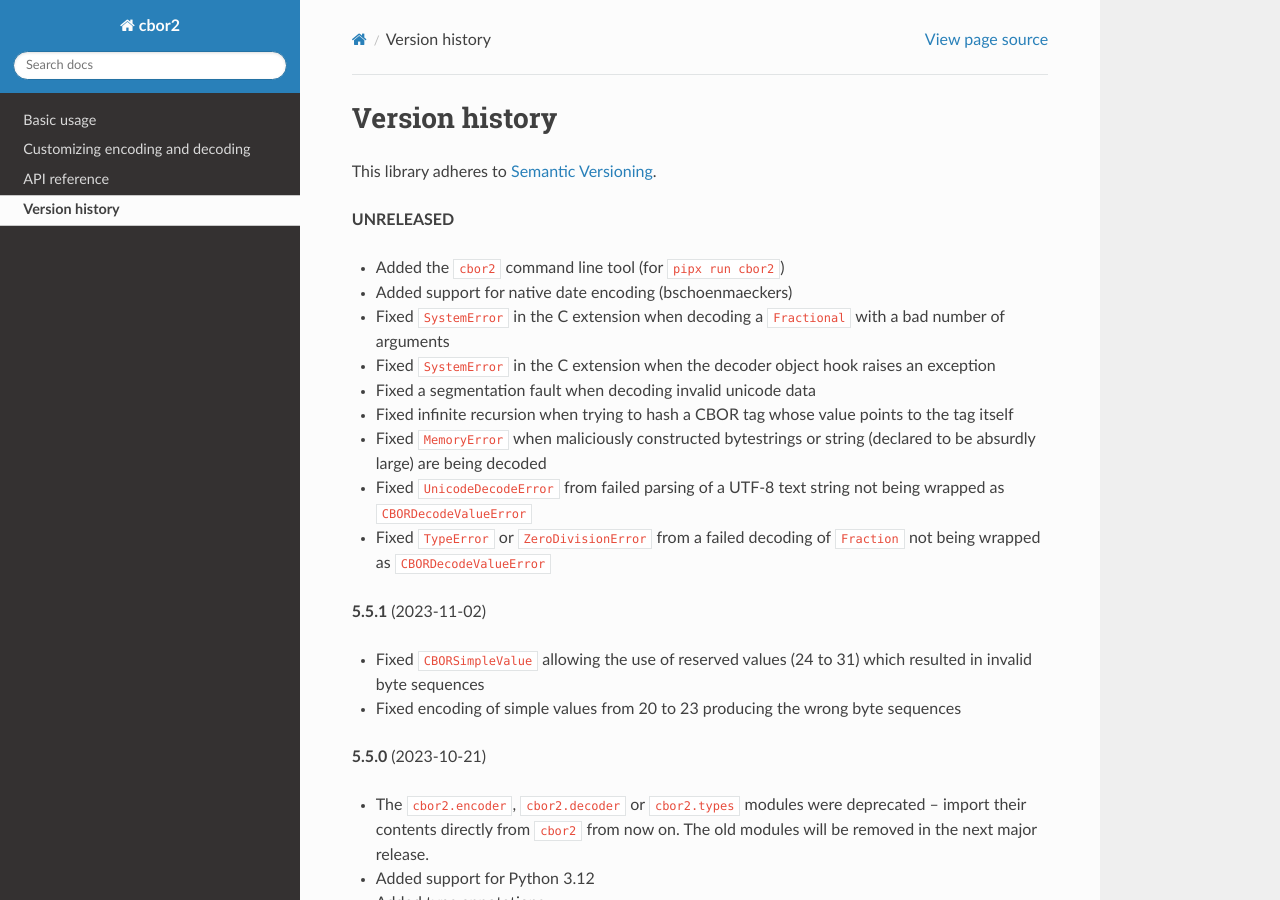
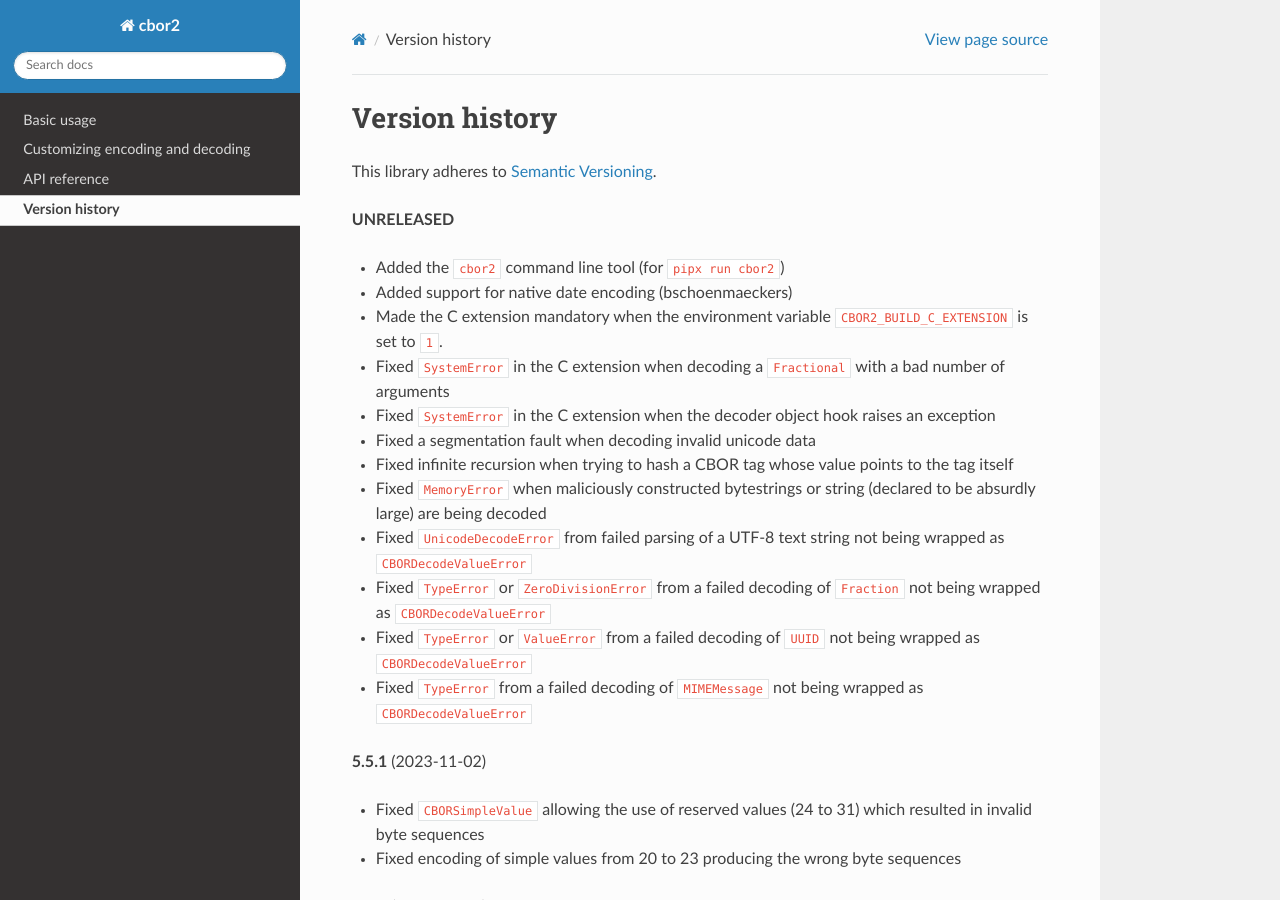
Before and after one commit to agronholm/cbor2, a Sphinx documentation site: the page built from docs/versionhistory.rst, in a window 1280 px wide and 900 px high. Built offline with Sphinx 7.4.7 and the Read the Docs theme 2.0.0, drawn with Linux system fonts in a browser that asks for light colours; the version number could not be read and is left out.

Commit message:
Made the C extension mandatory when CBOR2_BUILD_C_EXTENSION=1

```diff
--- a/docs/versionhistory.rst
+++ b/docs/versionhistory.rst
@@ -9,6 +9,8 @@ This library adheres to `Semantic Versioning <http://semver.org/>`_.
 
 - Added the ``cbor2`` command line tool (for ``pipx run cbor2``)
 - Added support for native date encoding (bschoenmaeckers)
+- Made the C extension mandatory when the environment variable ``CBOR2_BUILD_C_EXTENSION`` is set
+  to ``1``.
 - Fixed ``SystemError`` in the C extension when decoding a ``Fractional`` with a bad
   number of arguments
 - Fixed ``SystemError`` in the C extension when the decoder object hook raises an
@@ -22,6 +24,10 @@ This library adheres to `Semantic Versioning <http://semver.org/>`_.
   ``CBORDecodeValueError``
 - Fixed ``TypeError`` or ``ZeroDivisionError`` from a failed decoding of ``Fraction`` not being
   wrapped as ``CBORDecodeValueError``
+- Fixed ``TypeError`` or ``ValueError`` from a failed decoding of ``UUID`` not being wrapped as
+  ``CBORDecodeValueError``
+- Fixed ``TypeError`` from a failed decoding of ``MIMEMessage`` not being wrapped as
+  ``CBORDecodeValueError``
 
 **5.5.1** (2023-11-02)
 
--- a/setup.py
+++ b/setup.py
@@ -30,8 +30,10 @@ def check_libc():
 cpython = platform.python_implementation() == "CPython"
 windows = sys.platform.startswith("win")
 use_c_ext = os.environ.get("CBOR2_BUILD_C_EXTENSION", None)
+optional = True
 if use_c_ext == "1":
     build_c_ext = True
+    optional = False
 elif use_c_ext == "0":
     build_c_ext = False
 else:
@@ -57,7 +59,7 @@ if build_c_ext:
             "source/tags.c",
             "source/halffloat.c",
         ],
-        # optional=True,
+        optional=optional,
     )
     kwargs = {"ext_modules": [_cbor2]}
 else:
```
